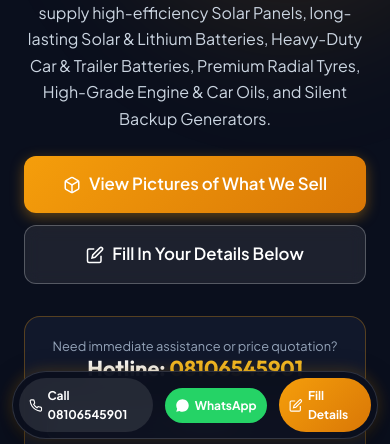
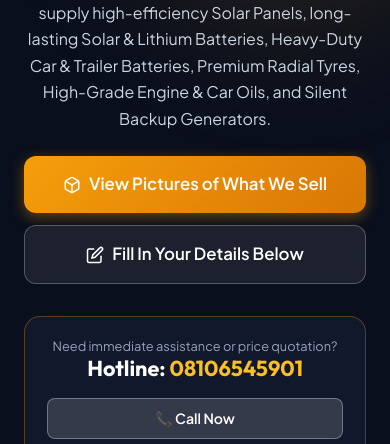
Before and after one commit to samuelprox/goddaysolar, a plain HTML site: page index.html in a window 390 px wide. Shown: the part 397-841 px from the top of the page. Drawn offline with Linux system fonts and the light colour scheme.

```diff
--- a/css/style.css
+++ b/css/style.css
@@ -68,7 +68,6 @@ body {
   line-height: 1.6;
   overflow-x: hidden;
   -webkit-font-smoothing: antialiased;
-  padding-bottom: 70px; /* Space for fixed bottom bar on mobile */
 }
 
 img, svg {
@@ -1938,31 +1937,6 @@ input:checked + .switch-slider::before {
   color: #ffffff;
 }
 
-.floating-btn.call-btn:hover {
-  background: rgba(255, 255, 255, 0.25);
-  transform: translateY(-2px);
-}
-
-.floating-btn.whatsapp-btn {
-  background: #25d366;
-  color: #ffffff;
-}
-
-.floating-btn.whatsapp-btn:hover {
-  background: #1eb956;
-  transform: translateY(-2px);
-}
-
-.floating-btn.form-btn {
-  background: linear-gradient(135deg, #f59e0b 0%, #d97706 100%);
-  color: #ffffff;
-}
-
-.floating-btn.form-btn:hover {
-  background: linear-gradient(135deg, #d97706 0%, #b45309 100%);
-  transform: translateY(-2px);
-}
-
 /* ==========================================================================
    Responsive Media Queries
    ========================================================================== */
@@ -2017,10 +1991,6 @@ input:checked + .switch-slider::before {
 }
 
 @media (max-width: 768px) {
-  body {
-    padding-bottom: 75px;
-  }
-
   .announcement-bar {
     padding: 0.4rem 0;
     font-size: 0.8rem;
@@ -2220,25 +2190,6 @@ input:checked + .switch-slider::before {
     text-align: center;
     gap: 0.75rem;
   }
-
-  .floating-contact-bar {
-    left: 0.75rem;
-    right: 0.75rem;
-    bottom: 0.5rem;
-    justify-content: space-between;
-    padding: 0.35rem;
-  }
-
-  .floating-btn {
-    padding: 0.5rem 0.65rem;
-    font-size: 0.78rem;
-    gap: 0.3rem;
-  }
-
-  .floating-btn svg {
-    width: 15px;
-    height: 15px;
-  }
 }
 
 @media (max-width: 480px) {
@@ -2254,8 +2205,4 @@ input:checked + .switch-slider::before {
   .hotline-buttons .btn {
     width: 100%;
   }
-
-  .floating-btn span {
-    font-size: 0.75rem;
-  }
-}
+}
--- a/index.html
+++ b/index.html
@@ -976,22 +976,6 @@
     </div>
   </footer>
 
-  <!-- Fixed Bottom Quick Bar for Mobile & Desktop -->
-  <div class="floating-contact-bar">
-    <a href="tel:08106545901" class="floating-btn call-btn">
-      <svg viewBox="0 0 24 24" fill="none" stroke="currentColor" stroke-width="2"><path d="M22 16.92v3a2 2 0 0 1-2.18 2 19.79 19.79 0 0 1-8.63-3.07 19.5 19.5 0 0 1-6-6 19.79 19.79 0 0 1-3.07-8.67A2 2 0 0 1 4.11 2h3a2 2 0 0 1 2 1.72 12.84 12.84 0 0 0 .7 2.81 2 2 0 0 1-.45 2.11L8.09 9.91a16 16 0 0 0 6 6l1.27-1.27a2 2 0 0 1 2.11-.45 12.84 12.84 0 0 0 2.81.7A2 2 0 0 1 22 16.92z"/></svg>
-      <span>Call 08106545901</span>
-    </a>
-    <a href="https://wa.me/2348106545901?text=Hello%20Godday%20Solar%20Company,%20I%20want%20to%20order%20products" target="_blank" rel="noopener" class="floating-btn whatsapp-btn">
-      <svg viewBox="0 0 24 24" fill="currentColor"><path d="M17.472 14.382c-.301-.15-1.78-.879-2.056-.98-.276-.1-.476-.15-.677.15-.2.302-.777.98-.953 1.18-.175.201-.351.226-.652.075-.301-.151-1.27-.468-2.42-1.493-.895-.798-1.5-1.785-1.676-2.086-.175-.302-.019-.465.132-.615.136-.135.301-.351.452-.527.15-.175.2-.301.301-.502.1-.201.05-.376-.025-.526-.076-.151-.678-1.633-.929-2.235-.245-.586-.494-.506-.677-.516h-.577c-.201 0-.527.076-.803.376-.276.302-1.054 1.03-1.054 2.511 0 1.482 1.079 2.912 1.23 3.113.15.201 2.124 3.243 5.146 4.549.719.311 1.28.497 1.718.636.722.23 1.378.197 1.898.12.579-.087 1.78-.727 2.03-1.43.251-.703.251-1.305.176-1.43-.075-.126-.276-.201-.577-.352zM12 2C6.477 2 2 6.477 2 12c0 1.89.525 3.66 1.438 5.168L2.05 22l4.992-1.332A9.957 9.957 0 0 0 12 22c5.523 0 10-4.477 10-10S17.523 2 12 2z"/></svg>
-      <span>WhatsApp</span>
-    </a>
-    <a href="#order-form" class="floating-btn form-btn">
-      <svg viewBox="0 0 24 24" fill="none" stroke="currentColor" stroke-width="2"><path d="M11 4H4a2 2 0 0 0-2 2v14a2 2 0 0 0 2 2h14a2 2 0 0 0 2-2v-7"/><path d="M18.5 2.5a2.121 2.121 0 0 1 3 3L12 15l-4 1 1-4 9.5-9.5z"/></svg>
-      <span>Fill Details</span>
-    </a>
-  </div>
-
   <!-- JavaScript -->
   <script src="js/main.js"></script>
 </body>
```
Also changed, not shown: 1 other file.
